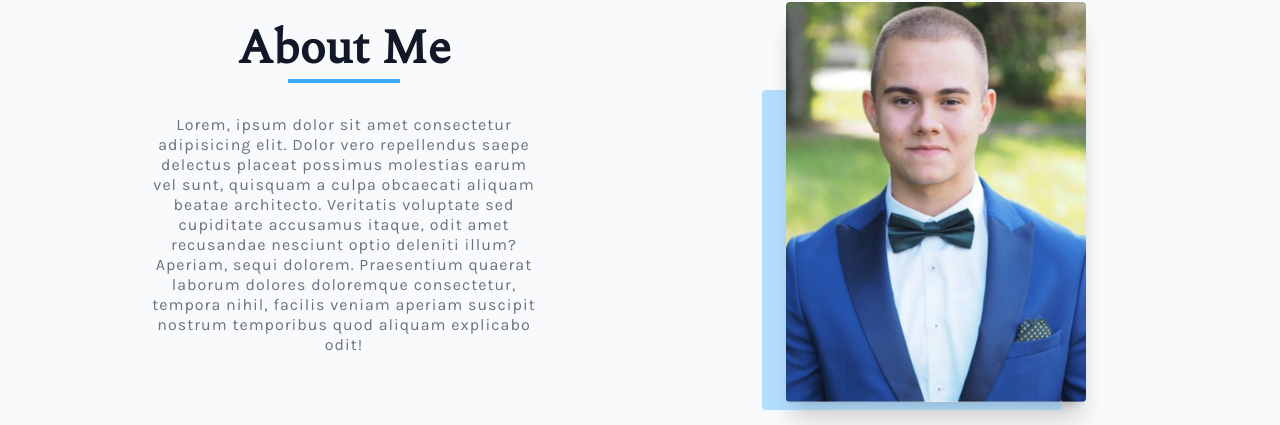
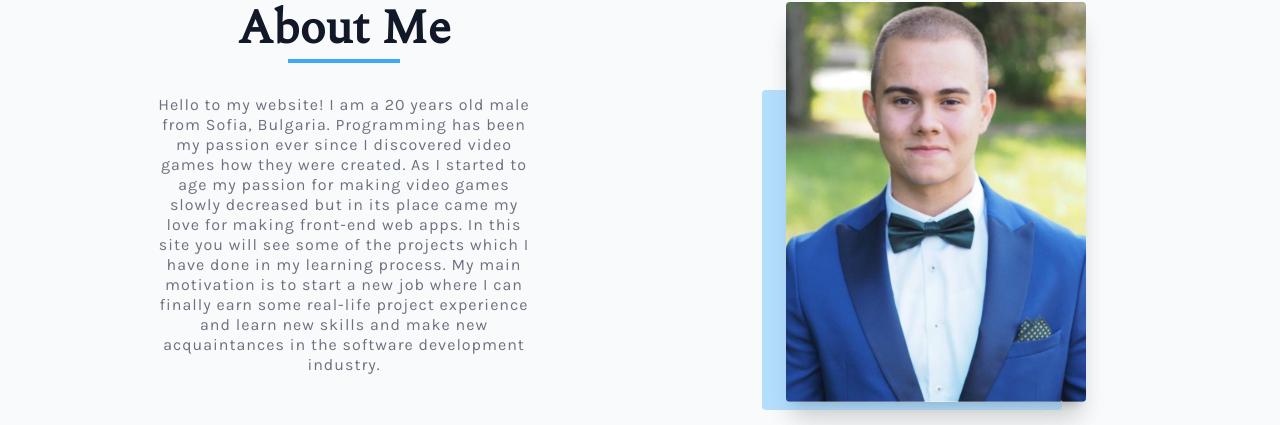
Before and after one commit to DoGy70/portfolio, a React (Vite) app: page / in a window 1280 px wide. Shown: the part 158-583 px from the top of the page. Built offline with nearby package versions, Linux system fonts and the light colour scheme; no server answers.

Commit message:
adding about me description

```diff
--- a/src/components/About.jsx
+++ b/src/components/About.jsx
@@ -10,14 +10,15 @@ const About = () => {
             <h1 className="title">About me</h1>
             <div className="title-underline"></div>
             <p>
-              Lorem, ipsum dolor sit amet consectetur adipisicing elit. Dolor
-              vero repellendus saepe delectus placeat possimus molestias earum
-              vel sunt, quisquam a culpa obcaecati aliquam beatae architecto.
-              Veritatis voluptate sed cupiditate accusamus itaque, odit amet
-              recusandae nesciunt optio deleniti illum? Aperiam, sequi dolorem.
-              Praesentium quaerat laborum dolores doloremque consectetur,
-              tempora nihil, facilis veniam aperiam suscipit nostrum temporibus
-              quod aliquam explicabo odit!
+              Hello to my website! I am a 20 years old male from Sofia,
+              Bulgaria. Programming has been my passion ever since I discovered
+              video games how they were created. As I started to age my passion
+              for making video games slowly decreased but in its place came my
+              love for making front-end web apps. In this site you will see some
+              of the projects which I have done in my learning process. My main
+              motivation is to start a new job where I can finally earn some
+              real-life project experience and learn new skills and make new
+              acquaintances in the software development industry.
             </p>
           </div>
           <div className="img-container">
```
